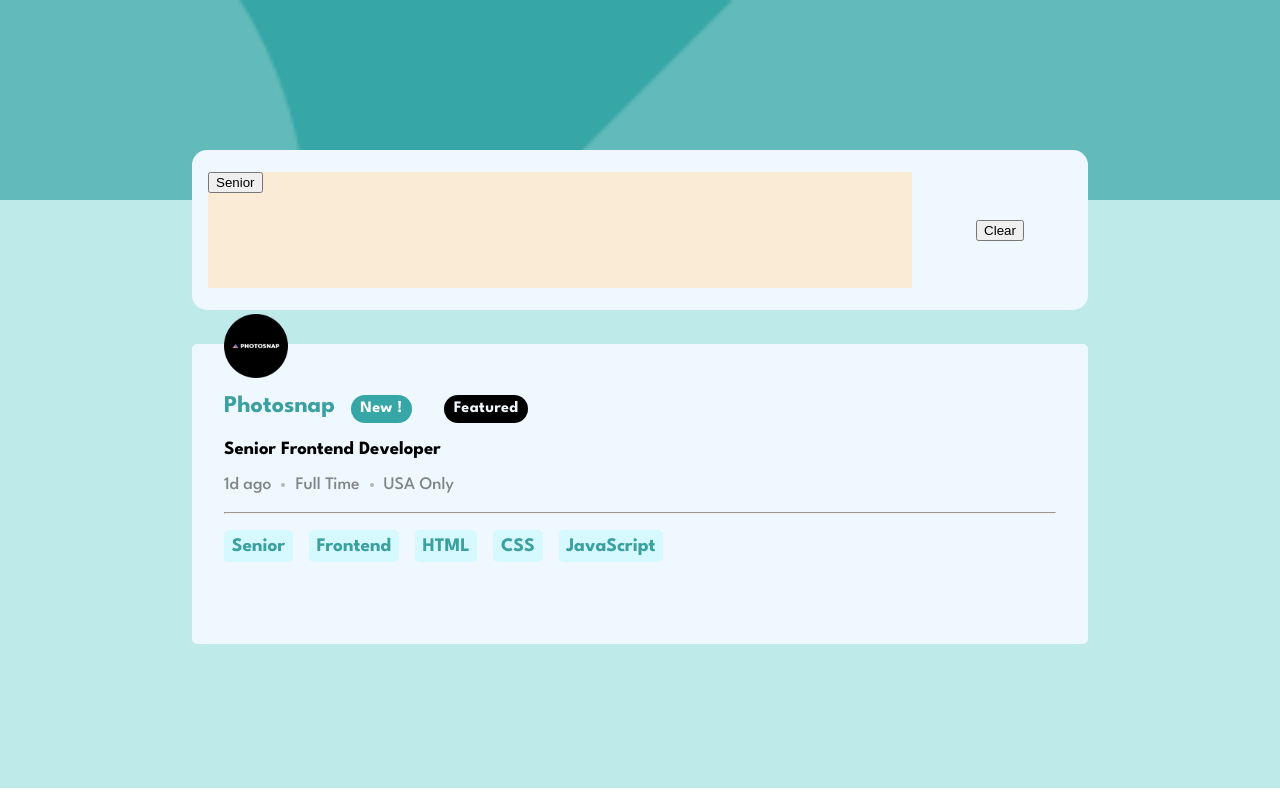
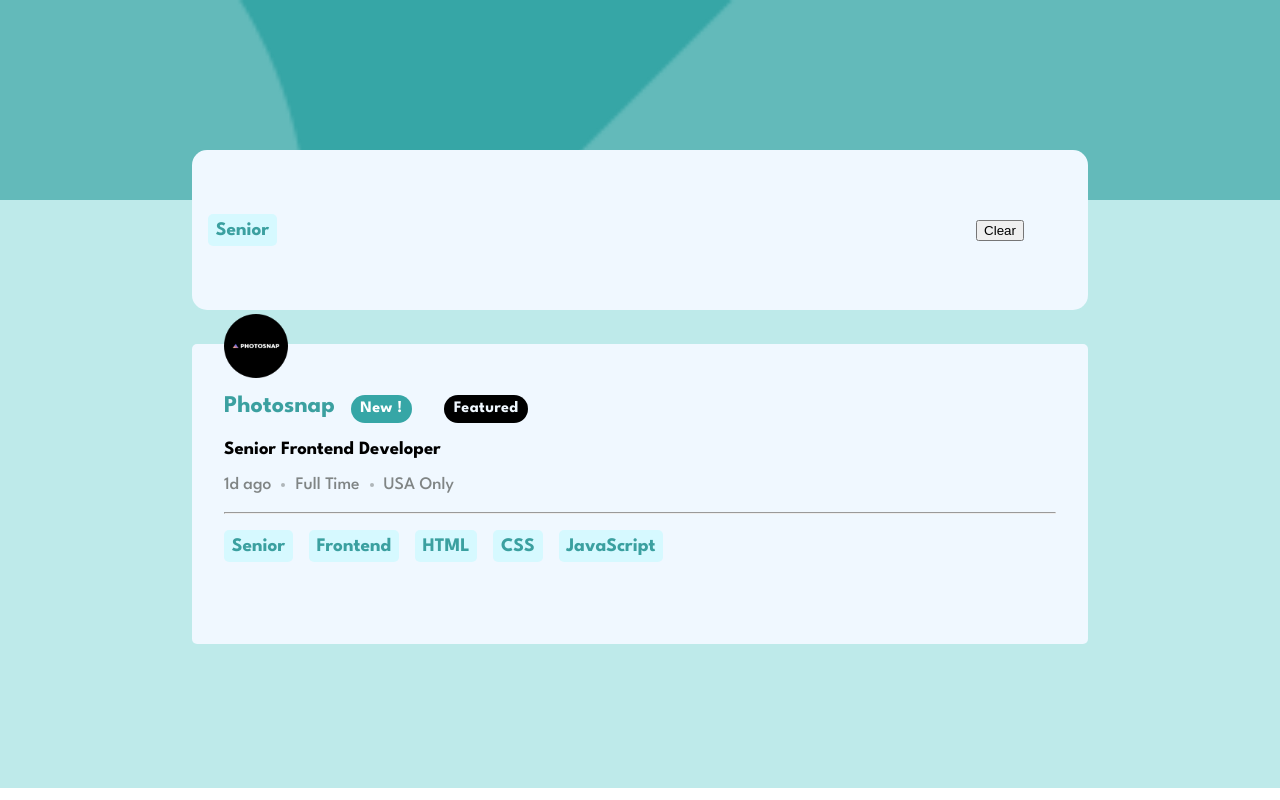
Before and after one commit to anynomous001/Job_filtering_site, a React (Create React App) app: page / in a window 1280 px wide. Both pictures are taken after a click on the button "Senior". Built offline with nearby package versions, Linux system fonts and the light colour scheme.

Commit message:
Add files via upload
Fixed multiple filtering buttons and made it an array of filters

```diff
--- a/src/components/Main.js
+++ b/src/components/Main.js
@@ -6,26 +6,32 @@ const Main = () => {
 
     const defaultImage = defaultpic;
 
-    const [filterValue, setFilterValue] = React.useState('');
+    const [filterValue, setFilterValue] = React.useState([]);
     const [data, setData] = React.useState(jsonData);
 
     function handleClear() {
         setData(jsonData);
-        setFilterValue("");
+        setFilterValue([]);
     }
 
-    const displayedJobs = filterValue ? data.filter(item => {
+    const displayedJobs = filterValue.length > 0 ? data.filter(item => {
         const { level, role, languages, tools } = item;
         return (
-            level === filterValue ||
-            role === filterValue ||
-            languages.includes(filterValue) ||
-            tools.includes(filterValue)
+            filterValue.includes(level) ||
+            filterValue.includes(role) ||
+            languages.some(lang => filterValue.includes(lang)) ||
+            tools.some(tool => filterValue.includes(tool))
         )
     }) : data
 
     function handleFilter(e) {
-        setFilterValue(e.target.textContent);
+        const selectedFilterValue = e.target.textContent;
+
+        if (filterValue.includes(selectedFilterValue)) {
+            setFilterValue(prevValues => prevValues.filter(values => values !== selectedFilterValue))
+        } else {
+            setFilterValue(prevValues => [...prevValues, selectedFilterValue]);
+        }
     }
 
 
@@ -86,7 +92,7 @@ const Main = () => {
             <main>
                 <div className='filter-input' >
                     <div className='filters-div'>
-                        {filterValue && <button>{filterValue}</button>}
+                        {filterValue.length > 0 && filterValue.map(filter => <button className='filters'>{filter}</button>)}
                     </div>
                     <button onClick={handleClear}>Clear</button></div>
                 <div className="inner-main">
--- a/src/index.css
+++ b/src/index.css
@@ -53,7 +53,7 @@ main {
 }
 
 .filters-div {
-    background-color: antiquewhite;
+
     height: 90%;
     width: 100%;
 }
@@ -172,7 +172,16 @@ main {
     flex-wrap: wrap;
 }
 
-.filter-div button {
+.filters-div {
+    display: flex;
+    flex-direction: row;
+    gap: 1em;
+    flex-wrap: wrap;
+    align-content: center;
+}
+
+.filter-div button,
+.filters {
     cursor: pointer;
     border-radius: 5px;
     padding: 0.4em;
@@ -183,3 +192,5 @@ main {
     font-weight: 800;
     font-family: 'League Spartan', sans-serif;
 }
+
+.filters {}
```
